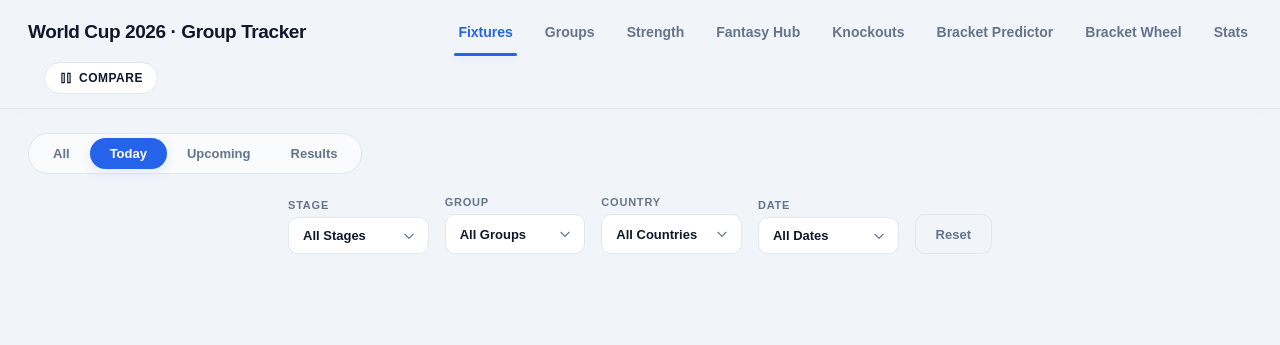
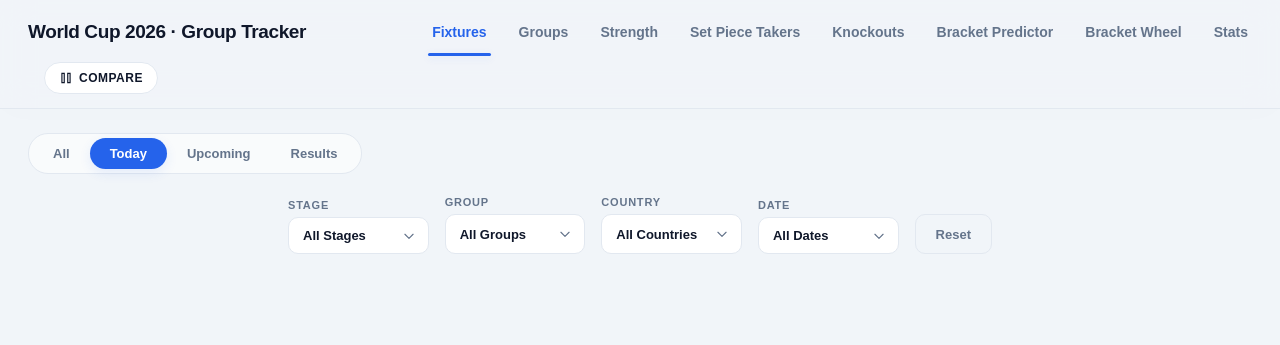
Before and after one commit to arush-qala/world-cup-2026-tracker, a website with bundled scripts: page index.html in a window 1280 px wide. Built offline with nearby package versions, Linux system fonts and the light colour scheme.

Commit message:
Rename Fantasy Hub tab and heading to Set Piece Takers

```diff
--- a/index.html
+++ b/index.html
@@ -13,7 +13,7 @@
       <button class="tab active" data-tab="fixtures">Fixtures</button>
       <button class="tab" data-tab="groups">Groups</button>
       <button class="tab" data-tab="strength">Strength</button>
-      <button class="tab" data-tab="fantasy">Fantasy Hub</button>
+      <button class="tab" data-tab="fantasy">Set Piece Takers</button>
       <button class="tab" data-tab="knockout">Knockouts</button>
       <button class="tab" data-tab="predictions">Bracket Predictor</button>
       <button class="tab" data-tab="wheel">Bracket Wheel</button>
@@ -124,7 +124,7 @@
 
   <section id="fantasy-view" hidden>
     <div class="viewbar">
-      <h2>Fantasy Football Hub</h2>
+      <h2>Set Piece Takers</h2>
       <span class="updated">Expected Set-Piece Takers</span>
     </div>
 
```
